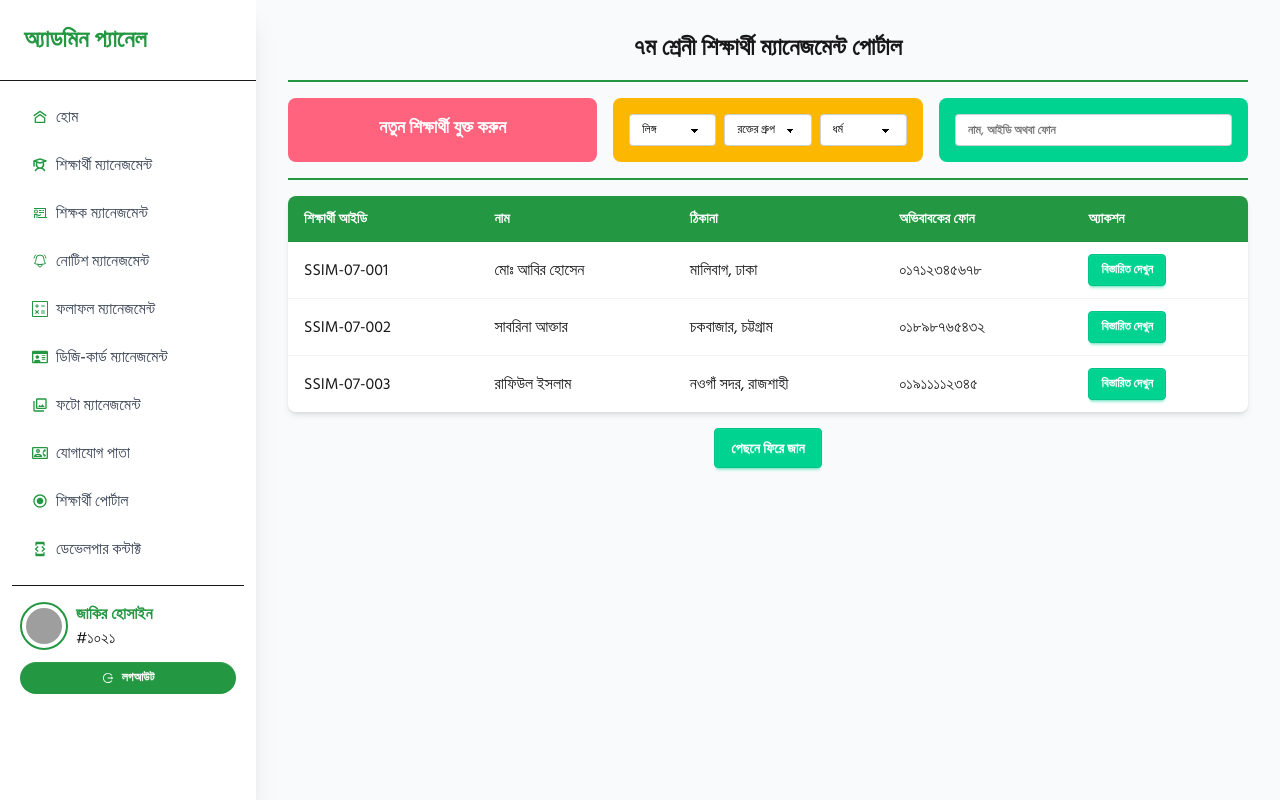
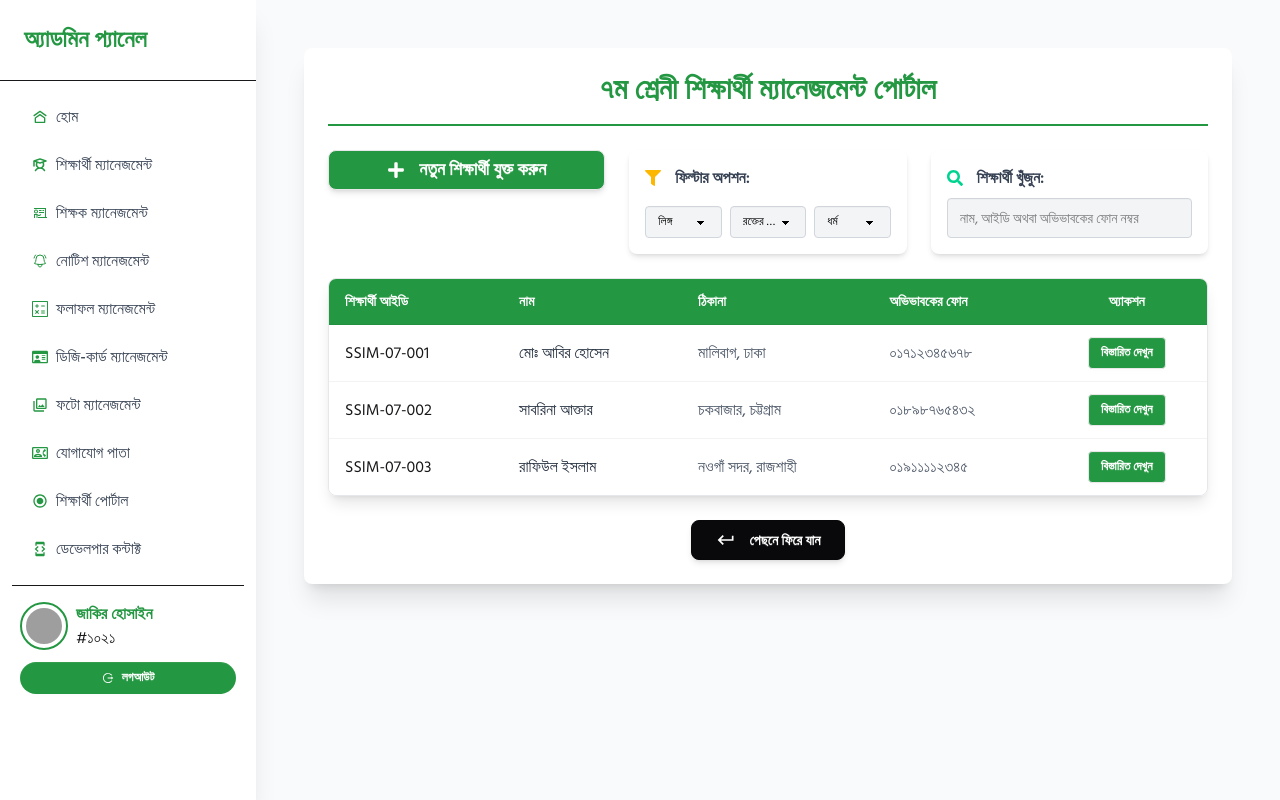
Before and after one commit to jahidul2004/src-sim-school, a React (Vite) app: page /admin/studentList/7 in a window 1280 px wide. Built offline with nearby package versions, Linux system fonts and the light colour scheme; grey boxes are pictures that could not be loaded.

Commit message:
Class7List updated.

```diff
--- a/src/pages/adminPages/adminStudentList/class7List/Class7List.jsx
+++ b/src/pages/adminPages/adminStudentList/class7List/Class7List.jsx
@@ -1,5 +1,7 @@
 import { useState } from "react";
 import { Link } from "react-router-dom";
+import { FaPlus, FaSearch, FaFilter } from "react-icons/fa"; // Added icons for better UX
+import { MdOutlineKeyboardReturn } from "react-icons/md"; // Icon for back button
 
 const studentsData = [
     {
@@ -13,7 +15,7 @@ const studentsData = [
         blood_group: "O+",
         nationality: "বাংলাদেশী",
         religion: "ইসলাম",
-        permanent_address: "সিদ্ধিরগঞ্জ, নারায়ণগঞ্জ",
+        permanent_address: "সিদ্ধিরগঞ্জ, নারায়ণগঞ্জ",
         present_address: "মালিবাগ, ঢাকা",
         father_name: "মোঃ আমজাদ হোসেন",
         father_occupation: "সরকারি কর্মচারী",
@@ -37,7 +39,7 @@ const studentsData = [
         permanent_address: "বহদ্দারহাট, চট্টগ্রাম",
         present_address: "চকবাজার, চট্টগ্রাম",
         father_name: "মোঃ নূরুল হক",
-        father_occupation: "ব্যবসায়ী",
+        father_occupation: "ব্যবসায়ী",
         mother_name: "সেলিনা আক্তার",
         mother_occupation: "শিক্ষিকা",
         guardian_phone: "০১৮৯৮৭৬৫৪৩২",
@@ -77,8 +79,10 @@ const Class7List = () => {
 
     const filteredStudents = studentsData.filter((student) => {
         const matchesSearch =
-            student.name_bn.includes(searchTerm) ||
-            student.student_id.includes(searchTerm) ||
+            student.name_bn.toLowerCase().includes(searchTerm.toLowerCase()) ||
+            student.student_id
+                .toLowerCase()
+                .includes(searchTerm.toLowerCase()) ||
             student.guardian_phone.includes(searchTerm);
 
         const matchesGender = filter.gender
@@ -97,40 +101,58 @@ const Class7List = () => {
     });
 
     return (
-        <div>
-            <div className="text-center mb-2 md:mb-4 border-b-2 border-[#249742] pb-4">
-                <h1 className="text-2xl font-semibold">
+        <div className="p-4 bg-gray-50 min-h-screen">
+            {" "}
+            {/* Added a light background */}
+            <div className="card bg-base-100 shadow-xl p-6 mb-6">
+                {" "}
+                {/* Unified card styling */}
+                <div className="text-center mb-6 pb-4 border-b-2 border-[#249742]">
+                    <h1 className="text-3xl font-extrabold text-[#249742]">
                         ৭ম শ্রেনী শিক্ষার্থী ম্যানেজমেন্ট পোর্টাল
                     </h1>
                 </div>
-
-            <div className="grid grid-cols-1 sm:grid-cols-2 md:grid-cols-3 gap-4 my-4 border-b-2 pb-4 border-[#249742]">
+                {/* Top Section: Add Student, Filters, Search */}
+                <div className="grid grid-cols-1 md:grid-cols-3 gap-6 mb-6">
+                    {/* Add New Student Button */}
                     <Link
                         to={"/admin/studentList/addStudent"}
-                    className="cursor-pointer bg-error p-4 rounded-lg text-center text-white text-lg font-semibold flex flex-col items-center"
+                        className="btn bg-[#249742] hover:bg-green-700 text-white text-lg font-semibold py-4 px-6 rounded-lg shadow-md flex items-center justify-center transition-all duration-300 transform hover:scale-105"
                     >
-                    নতুন শিক্ষার্থী যুক্ত করুন
+                        <FaPlus className="mr-2" /> নতুন শিক্ষার্থী যুক্ত করুন
                     </Link>
-                <div className="bg-warning text-white rounded-lg p-4">
-                    <div className="grid grid-cols-3 gap-2">
+
+                    {/* Filters Section */}
+                    <div className="bg-white p-4 rounded-lg shadow-md flex flex-col justify-between">
+                        <label className="label text-gray-700 font-semibold mb-2">
+                            <FaFilter className="inline mr-2 text-warning" />{" "}
+                            ফিল্টার অপশন:
+                        </label>
+                        <div className="grid grid-cols-1 sm:grid-cols-3 gap-2">
                             <select
-                            className="select select-sm select-bordered text-black"
+                                className="select select-bordered select-sm w-full text-black bg-gray-100 border-gray-300"
                                 onChange={(e) =>
-                                setFilter({ ...filter, gender: e.target.value })
+                                    setFilter({
+                                        ...filter,
+                                        gender: e.target.value,
+                                    })
                                 }
+                                value={filter.gender}
                             >
                                 <option value="">লিঙ্গ</option>
                                 <option value="পুরুষ">পুরুষ</option>
                                 <option value="মহিলা">মহিলা</option>
+                                <option value="অন্যান্য">অন্যান্য</option>
                             </select>
                             <select
-                            className="select select-sm select-bordered text-black"
+                                className="select select-bordered select-sm w-full text-black bg-gray-100 border-gray-300"
                                 onChange={(e) =>
                                     setFilter({
                                         ...filter,
                                         blood_group: e.target.value,
                                     })
                                 }
+                                value={filter.blood_group}
                             >
                                 <option value="">রক্তের গ্রুপ</option>
                                 <option value="A+">A+</option>
@@ -138,72 +160,117 @@ const Class7List = () => {
                                 <option value="O+">O+</option>
                                 <option value="O−">O−</option>
                                 <option value="AB+">AB+</option>
+                                <option value="AB−">AB−</option>
                             </select>
                             <select
-                            className="select select-sm select-bordered text-black"
+                                className="select select-bordered select-sm w-full text-black bg-gray-100 border-gray-300"
                                 onChange={(e) =>
                                     setFilter({
                                         ...filter,
                                         religion: e.target.value,
                                     })
                                 }
+                                value={filter.religion}
                             >
                                 <option value="">ধর্ম</option>
                                 <option value="ইসলাম">ইসলাম</option>
                                 <option value="হিন্দু">হিন্দু</option>
                                 <option value="খ্রিস্টান">খ্রিস্টান</option>
+                                <option value="বৌদ্ধ">বৌদ্ধ</option>
+                                <option value="অন্যান্য">অন্যান্য</option>
                             </select>
                         </div>
                     </div>
 
-                <div className="bg-success p-4 rounded-lg text-white font-semibold">
+                    {/* Search Input */}
+                    <div className="bg-white p-4 rounded-lg shadow-md flex flex-col justify-between">
+                        <label className="label text-gray-700 font-semibold mb-2">
+                            <FaSearch className="inline mr-2 text-success" />{" "}
+                            শিক্ষার্থী খুঁজুন:
+                        </label>
                         <input
-                        className="input input-sm input-bordered w-full text-black"
-                        placeholder="নাম, আইডি অথবা ফোন"
+                            className="input input-bordered w-full text-black bg-gray-100 border-gray-300"
+                            placeholder="নাম, আইডি অথবা অভিভাবকের ফোন নম্বর"
                             value={searchTerm}
                             onChange={(e) => setSearchTerm(e.target.value)}
                         />
                     </div>
                 </div>
-
-            <div className="w-full overflow-x-auto rounded-lg shadow-md">
-                <table className="table w-full bg-white text-sm sm:text-base">
+                {/* Students Table */}
+                <div className="w-full overflow-x-auto rounded-lg shadow-lg border border-gray-200">
+                    {" "}
+                    {/* Added stronger shadow and border */}
+                    <table className="table w-full bg-white text-base">
+                        {" "}
+                        {/* Base text size for readability */}
                         <thead className="bg-[#249742] text-white">
                             <tr>
-                            <th>শিক্ষার্থী আইডি</th>
-                            <th>নাম</th>
-                            <th>ঠিকানা</th>
-                            <th>অভিবাবকের ফোন</th>
-                            <th>অ্যাকশন</th>
+                                <th className="py-3 px-4 text-left">
+                                    শিক্ষার্থী আইডি
+                                </th>
+                                <th className="py-3 px-4 text-left">নাম</th>
+                                <th className="py-3 px-4 text-left">ঠিকানা</th>
+                                <th className="py-3 px-4 text-left">
+                                    অভিভাবকের ফোন
+                                </th>
+                                <th className="py-3 px-4 text-center">
+                                    অ্যাকশন
+                                </th>{" "}
+                                {/* Centered for better alignment with button */}
                             </tr>
                         </thead>
                         <tbody>
-                        {filteredStudents.map((student, index) => (
-                            <tr key={index} className="hover">
-                                <td>{student?.student_id}</td>
-                                <td>{student?.name_bn}</td>
-                                <td>{student?.present_address}</td>
-                                <td>{student?.guardian_phone}</td>
-                                <td>
+                            {filteredStudents.length > 0 ? (
+                                filteredStudents.map((student, index) => (
+                                    <tr
+                                        key={index}
+                                        className="hover border-b border-gray-100 last:border-b-0"
+                                    >
+                                        <td className="py-3 px-4">
+                                            {student?.student_id}
+                                        </td>
+                                        <td className="py-3 px-4 font-medium text-gray-800">
+                                            {student?.name_bn}
+                                        </td>
+                                        <td className="py-3 px-4 text-gray-600">
+                                            {student?.present_address}
+                                        </td>
+                                        <td className="py-3 px-4 text-gray-600">
+                                            {student?.guardian_phone}
+                                        </td>
+                                        <td className="py-3 px-4 text-center">
                                             <Link
                                                 to={`/admin/studentList/${student?.student_id}`}
-                                        className="btn btn-sm btn-success text-white"
+                                                className="btn btn-sm bg-[#249742] hover:bg-green-700 text-white transition-colors duration-200"
                                             >
                                                 বিস্তারিত দেখুন
                                             </Link>
                                         </td>
                                     </tr>
-                        ))}
+                                ))
+                            ) : (
+                                <tr>
+                                    <td
+                                        colSpan="5"
+                                        className="text-center py-6 text-gray-500 text-lg"
+                                    >
+                                        কোনো শিক্ষার্থী খুঁজে পাওয়া যায়নি।
+                                    </td>
+                                </tr>
+                            )}
                         </tbody>
                     </table>
                 </div>
-            <div className="flex items-center justify-center my-4">
+                {/* Back Button */}
+                <div className="flex justify-center mt-6">
                     <Link
                         to={"/admin/studentList"}
-                    className="btn btn-success text-white"
+                        className="btn btn-neutral text-white hover:bg-gray-700 px-6 py-3 rounded-lg shadow-md flex items-center transition-colors duration-200"
                     >
-                    পেছনে ফিরে জান
+                        <MdOutlineKeyboardReturn className="mr-2 text-xl" />{" "}
+                        পেছনে ফিরে যান
                     </Link>
+                </div>
             </div>
         </div>
     );
```
Lines whose indentation alone changed are shown as unchanged.
